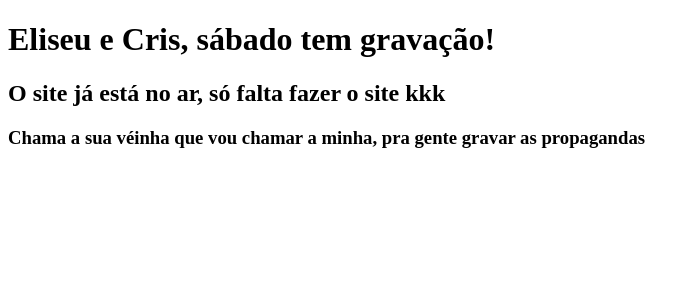
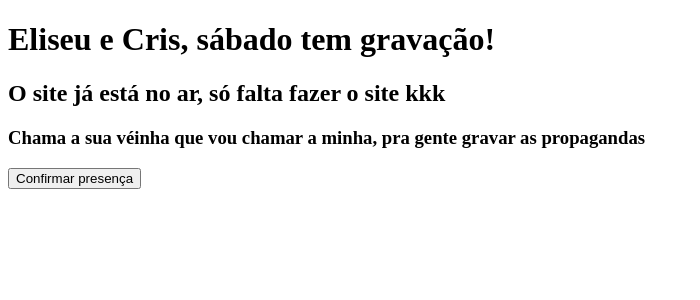
Before and after one commit to gabrielpugas/eliseusena, a Next.js app: page / in a window 1280 px wide. Shown: the top 300 px of the page, without its empty margins (0-700 px from the left). Built offline with nearby package versions, Linux system fonts and the light colour scheme.

Commit message:
Inserção de botão

```diff
--- a/pages/index.js
+++ b/pages/index.js
@@ -7,13 +7,13 @@ function Home() {
         Chama a sua véinha que vou chamar a minha, pra gente gravar as
         propagandas
       </h3>
-
+      <button onClick={Alerta}>Confirmar presença</button>
     </div>
   )
 }
 
-function Alert() {
-  alert('Presença confirmada!')
+function Alerta() {
+  return alert('Presença confirmada! Aqui é aroeira!')
 }
 
 export default Home
```
